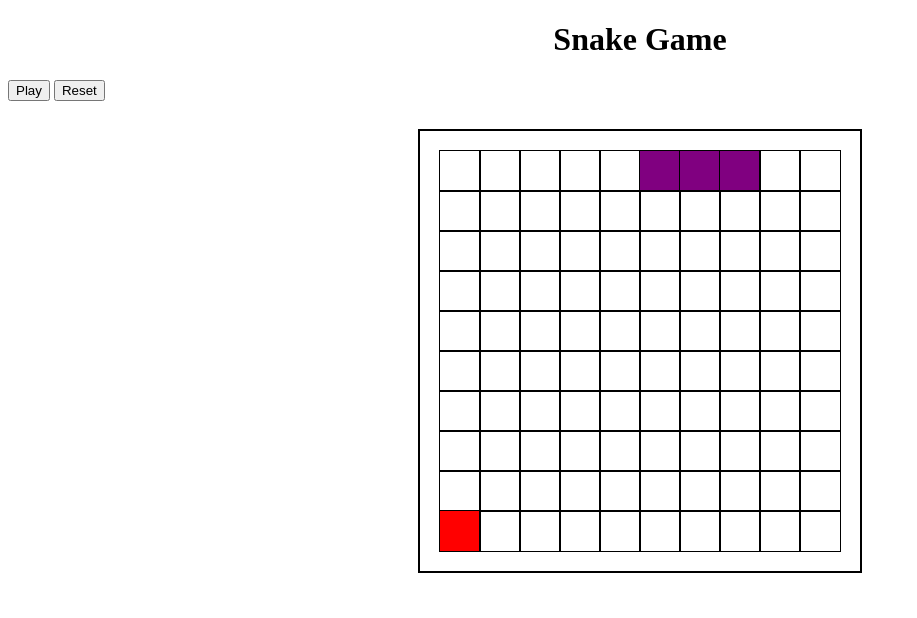
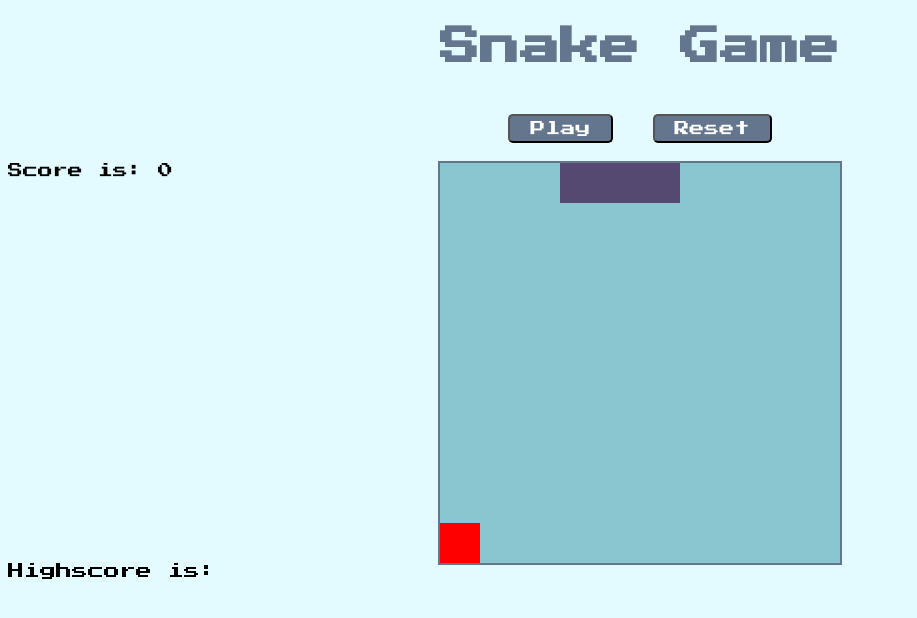
Before and after one commit to zeemohamed7/snakegame, a plain HTML site: page index.html in a window 1280 px wide. Both pictures are taken after a click on the button "Play". Shown: the whole page, without its empty margins (0-917 px from the left). Drawn offline with Linux system fonts and the light colour scheme.

Commit message:
final working copy of snake game

```diff
--- a/index.html
+++ b/index.html
@@ -7,29 +7,43 @@
     <script src="js/script.js" defer></script>
     <script src="js/jQuery.js"></script>
     <link rel="stylesheet" href="styles/style.css">
+    <link rel="preconnect" href="https://fonts.googleapis.com">
+<link rel="preconnect" href="https://fonts.gstatic.com" crossorigin>
+<link rel="preconnect" href="https://fonts.googleapis.com">
+<link rel="preconnect" href="https://fonts.gstatic.com" crossorigin>
+<link rel="preconnect" href="https://fonts.googleapis.com">
+<link rel="preconnect" href="https://fonts.gstatic.com" crossorigin>
+<link href="https://fonts.googleapis.com/css2?family=Press+Start+2P&display=swap" rel="stylesheet">
+
     <title>Document</title>
 </head>
 <body>
     <div id="title"><h1>Snake Game</h1></div>
+    <div id="buttons">
     <button id="play-btn">Play</button>
     <button id="reset-btn">Reset</button>
+    </div>
+
+    <div class="scoreboard">
+        <div id="score"></div>
+
+    </div>
     <div class="checkered-box">
 
         <div id="grid-container">
 
+          </div>
+          <div id="highscore">Highscore is: </div>
 
-          </div>
-
+</div>
         <!-- <div id="apple"><img id="apple" src='images/apple.png'></div> -->
 
 
 
 
-    </div>
 
-    <div class="scoreboard">
 
-    </div>
+
 
 </body>
 </html>
--- a/js/script.js
+++ b/js/script.js
@@ -9,11 +9,16 @@ let rowJump = 10  // move 10 divs right or left (10x10 grid)
 let intervalTime = 0
 let interval = 0
 let scoreboard = $(".scoreboard")
-let score = 0
+let scoreTag = $("#score")
+let highscoreTag = $("#highscore")
+score = 0
 let snakeHead = currentSnake.length - 1
+highscore = score
+
 
 
 playButton.click(function(){
+    resetGame()
     createGrid()
     playGame()
 })
@@ -23,22 +28,29 @@ resetButton.click(function(){
 })
 
 // reset playboard
-function resetGame(squares){
-    let currentSnake = [0,1,2]
-    let currentIndex = 0
-    let currentAppleIndex = 0
-    let direction = 1
-    let rowJump = 10
-    let intervalTime = 0
-    let interval = 0
-    let score = 0
+function resetGame(){
+    console.log('board cleared!')
+    stopGame()
+    let squares = $(".grid-items")
+    // // reseting snake
+    // for (i = 0; i < squares.length; i++) {
+    //     if (squares.eq(i).hasClass('snake')) {
+    //         squares.eq(i).removeClass('snake')
+    //     }
+    // }
+    $('#grid-container').empty()
+
+
+    currentIndex = 0
+
+    direction = 1
+     rowJump = 10
+     intervalTime = 0
+     interval = 0
+     score = 0
     squares.eq(currentAppleIndex).removeClass('apple') // remove apple
 
-    // reseting snake
-    for (i = 0; i < currentSnake.length; i++) {
 
-        squares.eq(currentSnake[i]).removeClass('snake')
-    }
 
 }
 
@@ -54,14 +66,13 @@ function createGrid() {
 }
 function stopGame() {
     clearInterval(interval)
-        for (i = 0; i < currentSnake.length; i++) {
-    squares.eq(currentSnake[i]).removeClass('snake')
-}
+
 }
 
 // function to start game
 function playGame() {
-    console.log(currentSnake)
+    scoreTag.text("Score is: " + score)
+    let currentSnake = [0,1,2]
     let squares = $(".grid-items")
        // add snake to first three divs of grid
     for (i = 0; i < currentSnake.length; i++) {
@@ -70,7 +81,7 @@ function playGame() {
     randomAppleGenerator()
 
     direction = 1
-    intervalTime= 500
+    intervalTime= 800
     currentIndex = 0
     interval = setInterval(outcomes,intervalTime) // call outcomes every 1 second (after every move)
 
@@ -92,7 +103,7 @@ function playGame() {
 // }
 
 function moveSnake() {
-    console.log(currentSnake)
+
     snakeHead = currentSnake.length - 1
 
     let squares = $(".grid-items")
@@ -181,9 +192,7 @@ function outcomes (){
         // if next square contains snake
         else if (squares.eq(currentSnake[snakeHead] + direction ).hasClass('snake')  === true )
 
-        {  console.log(currentSnake)
-            console.log(currentSnake[snakeHead])
-            console.log(currentSnake[snakeHead] + 1)
+        {
 
         alert("You hit yourself!")
 
@@ -196,6 +205,16 @@ function outcomes (){
     else if (squares.eq(currentSnake[snakeHead]).hasClass('apple')) {
         squares.eq(currentAppleIndex).removeClass('apple')
         score = score + 1
+        scoreTag.text("Score is: " + score)
+        if (score > highscore) {
+            highscore = score
+            highscoreTag.text("Highscore is: " + highscore)
+        }
+
+        clearInterval(interval)
+        intervalTime = intervalTime * 0.9
+        interval = setInterval(outcomes,intervalTime)
+
 
 
         randomAppleGenerator()
@@ -217,8 +236,9 @@ function randomAppleGenerator() {
 
     /// do while executes code block first THEN checks condition
     do {
-    currentAppleIndex = Math.round(Math.random()*100)
-    console.log(currentAppleIndex)
+    currentAppleIndex = Math.floor(Math.random()*100)   //math.floor because it rounds down and value will never be a 100
+
+
 
 }
     while (squares.eq(currentAppleIndex).hasClass('snake') === true)
--- a/styles/style.css
+++ b/styles/style.css
@@ -1,16 +1,27 @@
+body {
+	background-color: #b8f3ff64;
+	font-family: 'Press Start 2P', cursive;
+
+
+}
+
 h1 {
     text-align: center;
+	font-size:40px;
+	color: #63768D;
+
 
 }
+
+
 #grid-container {
 	position: relative;
-	top: 30px;
-	outline:2px solid #000;
+	outline:2px solid #63768D;
 	font-size: 0;
 	margin:auto;
 	height:400px;
 	width:400px;
-	padding: 20px;
+	background-color: #8AC6D0;
 	border: none;
 }
 
@@ -18,20 +29,49 @@ h1 {
 	margin:0;
 	padding:0;
 	border:none;
-	outline:1px solid #000;
+
 	display:inline-block;
     width: 40px;
     height: 40px;
+
 }
 
-.snake {
-    background: purple;
-  }
+
 
 .apple {
 	background: red;
 
+
 }
-.tail {
-    background-color: green;
+
+.snake {
+    background: #554971;
+  }
+
+.scoreboard{
+	font-display: block;
+	font-size: 15px;
+	height:200px;
+	width:200px;
+	position: relative;
+	float: left;
+
 }
+
+#buttons {
+	display: flex;
+	justify-content: center;
+
+}
+button {
+	font-family: 'Press Start 2P', cursive;
+	background-color: #63768D;
+	font-size: 15px;
+	color: white;
+	padding: 5px 20px;
+	margin: 20px;
+
+	border-radius: 5px;
+
+
+}
```
